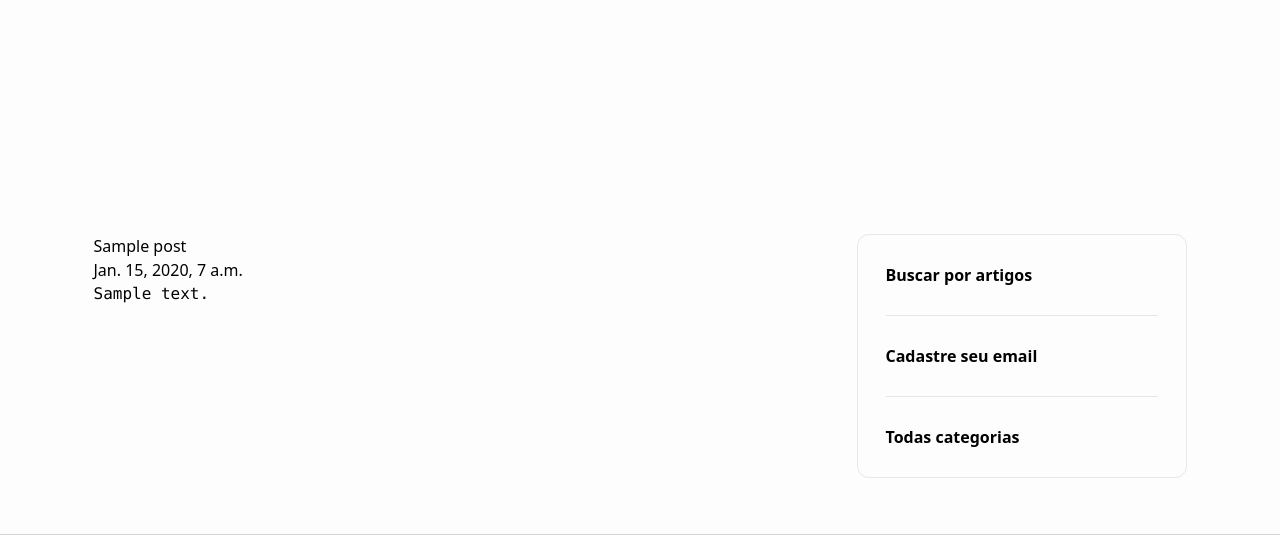
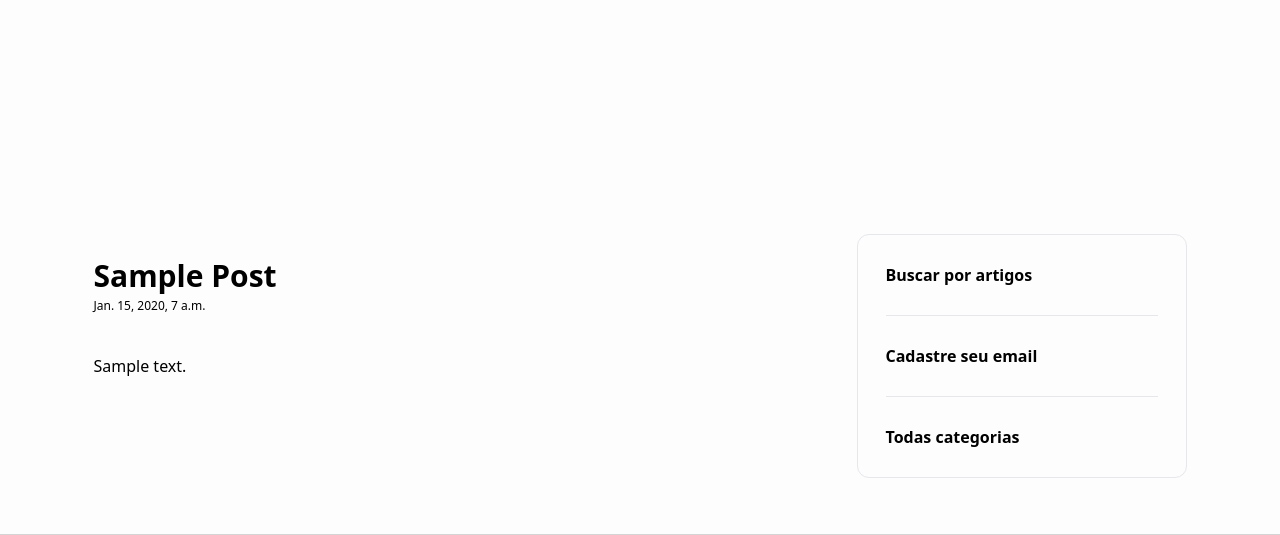
Before and after one commit to daviromao/myblog, a Django app: a page that uses templates/blog/post_detail.html in a window 1280 px wide. Shown: the part 609-1144 px from the top of the page. Run offline with Django 3.2, Linux system fonts and the light colour scheme; tables that the repository leaves empty hold one stand-in row (values such as "Sample post"); some libraries are stand-ins or nearby versions; some web fonts are replaced.

Commit message:
feat: stylize post detail

```diff
--- a/templates/blog/post_detail.html
+++ b/templates/blog/post_detail.html
@@ -3,7 +3,11 @@
 {% load static %}
 
 {% block content %}
-<h1>{{ post.title }}</h1>
-<h4>{{post.published}}</h4>
-<pre>{{post.body}}</pre>
+<div>
+    <h1 class="capitalize text-3xl font-bold pt-6 pb-1 font-poppins">{{post.title|lower}}</h1>
+    <p class="text-xs mb-10">{{post.published}}</p>
+    <div class="container font-inter">
+        {{post.body | linebreaks}}
+    </div>
+</div>
 {% endblock %}
--- a/theme/static_src/tailwind.config.js
+++ b/theme/static_src/tailwind.config.js
@@ -46,7 +46,8 @@ module.exports = {
             fontFamily: {
                 'luckiest-guy': ['"Luckiest Guy"', 'sans-serif'],
                 'baloo-thambi': ['"Baloo Thambi 2"', 'sans-serif'],
-                'inter': ['Inter', 'sans-serif']
+                'inter': ['Inter', 'sans-serif'],
+                'poppins': ['Poppins', 'sans-serif']
             }
         },
     },
```
